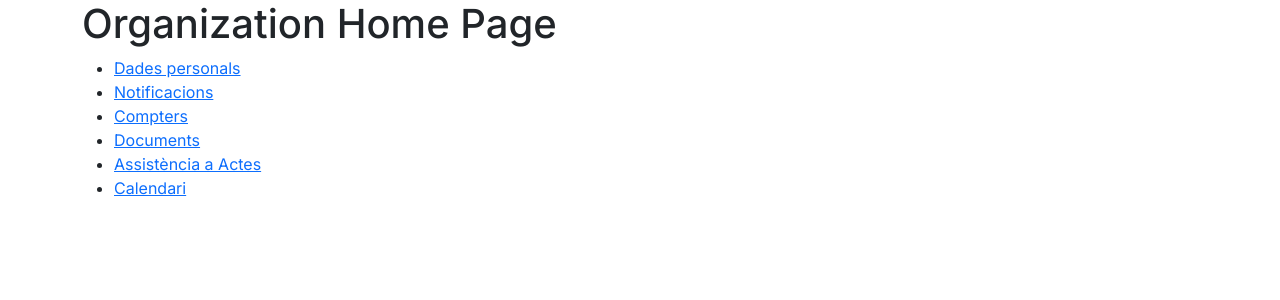
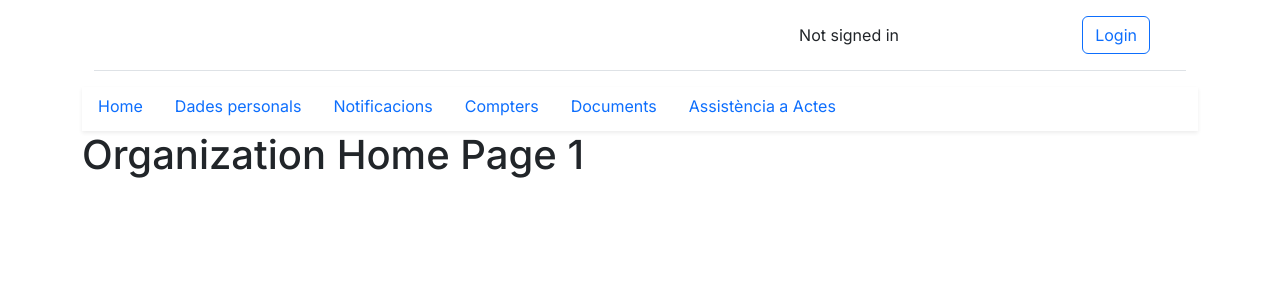
Before and after one commit to ColomaRaul/mes-festa-front, a Next.js app: page /organization/1/home in a window 1280 px wide. Shown: the top 300 px of the page. Built offline with nearby package versions, Linux system fonts and the light colour scheme; no server answers.

Commit message:
MF-14 add nav and organization bar

```diff
--- a/src/app/layout.tsx
+++ b/src/app/layout.tsx
@@ -3,6 +3,7 @@ import 'bootstrap/dist/css/bootstrap.min.css'
 import type { Metadata } from 'next'
 import { Inter } from 'next/font/google'
 import SessionAuthProvider from "@/context/SessionAuthProvider";
+import MainNavbar from "@/components/main/Navbar";
 
 const inter = Inter({ subsets: ['latin'] })
 
@@ -20,7 +21,10 @@ export default function RootLayout({
       <html lang="en" data-bs-theme="light">
       <body className={inter.className} >
           <main className={'container'}>
-              <SessionAuthProvider>{children}</SessionAuthProvider>
+              <SessionAuthProvider>
+                  <MainNavbar/>
+                  {children}
+              </SessionAuthProvider>
           </main>
         {/*<Footer/>*/}
       </body>
--- a/src/app/organization/[organizationId]/home/page.tsx
+++ b/src/app/organization/[organizationId]/home/page.tsx
@@ -5,27 +5,7 @@ export default function OrganizationHomePage({ params }: { params: { organizatio
 
   return (
       <main>
-        <h1>Organization Home Page</h1>
-        <ul>
-            <li>
-                <Link href={`/organization/${params.organizationId}/personal-page`}>Dades personals</Link>
-            </li>
-            <li>
-                <Link href={`/organization/${params.organizationId}/notifications`}>Notificacions</Link>
-            </li>
-            <li>
-                <Link href={`/organization/${params.organizationId}/transactions`}>Compters</Link>
-            </li>
-            <li>
-                <Link href={`/organization/${params.organizationId}/documentation`}>Documents</Link>
-            </li>
-            <li>
-                <Link href={`/organization/${params.organizationId}/assistance`}>Assistència a Actes</Link>
-            </li>
-            <li>
-                <Link href={`/organization/${params.organizationId}/calendar`}>Calendari</Link>
-            </li>
-        </ul>
+        <h1>Organization Home Page 1</h1>
       </main>
   )
 }
--- /dev/null
+++ b/src/app/organization/[organizationId]/layout.tsx
@@ -0,0 +1,19 @@
+import React from "react";
+import OrganizationNavbar from "@/components/organization/OrganizationNavbar";
+
+export default function OrganizationLayout({
+    children,
+    params,
+}: {
+    children: React.ReactNode,
+    params: {
+        organizationId: string
+    }
+}) {
+    return (
+        <div>
+            <OrganizationNavbar params={params}/>
+            {children}
+        </div>
+    )
+}
--- /dev/null
+++ b/src/components/main/Navbar.tsx
@@ -0,0 +1,46 @@
+'use client'
+
+import Link from "next/link";
+import {signIn, signOut, useSession} from "next-auth/react";
+
+export default function MainNavbar() {
+    const {data: session, status} = useSession();
+
+    if (session) {
+        return (
+            <div className={'container'}>
+                <header className="p-3 mb-3 border-bottom">
+                    <div className="container">
+                        <div className="d-flex flex-wrap align-items-center justify-content-center justify-content-lg-start">
+                            <div className="nav col-12 col-lg-auto me-lg-auto mb-2 justify-content-center mb-md-0"/>
+                            <div className="col-md-3 text-end">
+                                {session.user.email}
+                            </div>
+                            <div className="col-md-3 text-end">
+                                <button type="button" className="btn me-2 btn-danger" onClick={() => signOut()}>Sign out</button>
+                            </div>
+                        </div>
+                    </div>
+                </header>
+            </div>
+        )
+    }
+
+    return (
+        <div className={'container'}>
+            <header className="p-3 mb-3 border-bottom">
+                <div className="container">
+                    <div className="d-flex flex-wrap align-items-center justify-content-center justify-content-lg-start">
+                        <div className="nav col-12 col-lg-auto me-lg-auto mb-2 justify-content-center mb-md-0"/>
+                        <div className="col-md-3 text-end">
+                            Not signed in
+                        </div>
+                        <div className="col-md-3 text-end">
+                            <button type="button" className="btn btn-outline-primary me-2" onClick={() => signIn()}>Login</button>
+                        </div>
+                    </div>
+                </div>
+            </header>
+        </div>
+    )
+}
--- /dev/null
+++ b/src/components/organization/OrganizationNavbar.tsx
@@ -0,0 +1,18 @@
+'use client'
+
+import Link from "next/link";
+
+export default function OrganizationNavbar({ params }: { params: { organizationId: string } }) {
+    return (
+        <div className="nav-scroller bg-body shadow-sm">
+            <nav className="nav" aria-label="Secondary navigation">
+                <Link href={`/organization/${params.organizationId}/home`} className={'nav-link'}>Home</Link>
+                <Link href={`/organization/${params.organizationId}/personal-page`} className={'nav-link'}>Dades personals</Link>
+                <Link href={`/organization/${params.organizationId}/notifications`} className={'nav-link'}>Notificacions</Link>
+                <Link href={`/organization/${params.organizationId}/transactions`} className={'nav-link'}>Compters</Link>
+                <Link href={`/organization/${params.organizationId}/documentation`} className={'nav-link'}>Documents</Link>
+                <Link href={`/organization/${params.organizationId}/assistance`} className={'nav-link'}>Assistència a Actes</Link>
+            </nav>
+        </div>
+    )
+}
```
Also changed, not shown: src/app/page.tsx (+18 -3 lines), src/components/LoginButton.tsx (deleted, +0 -38 lines).
